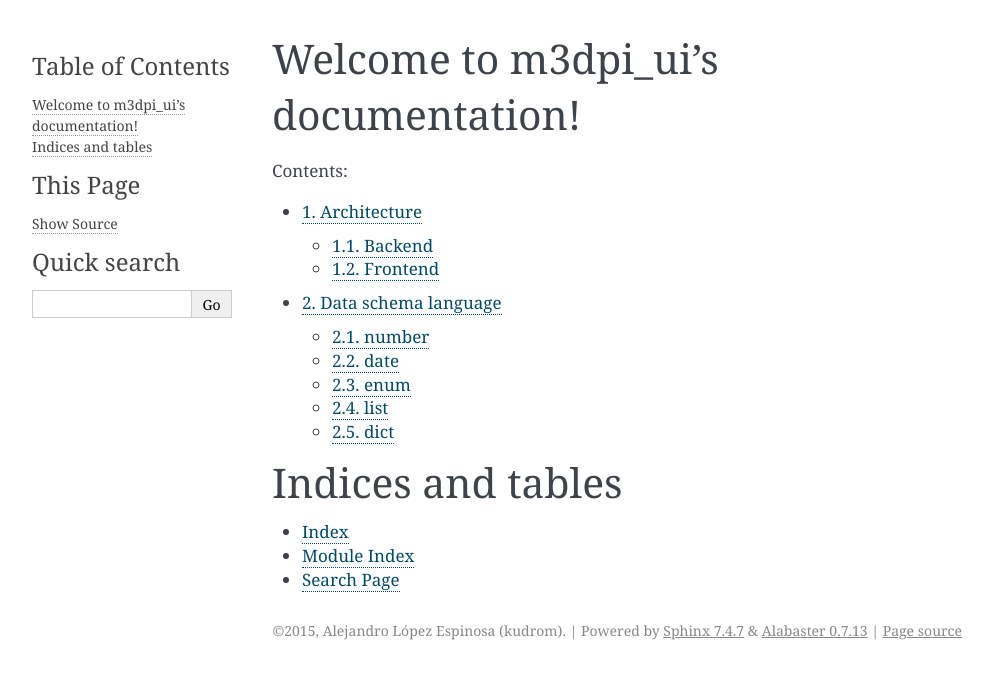
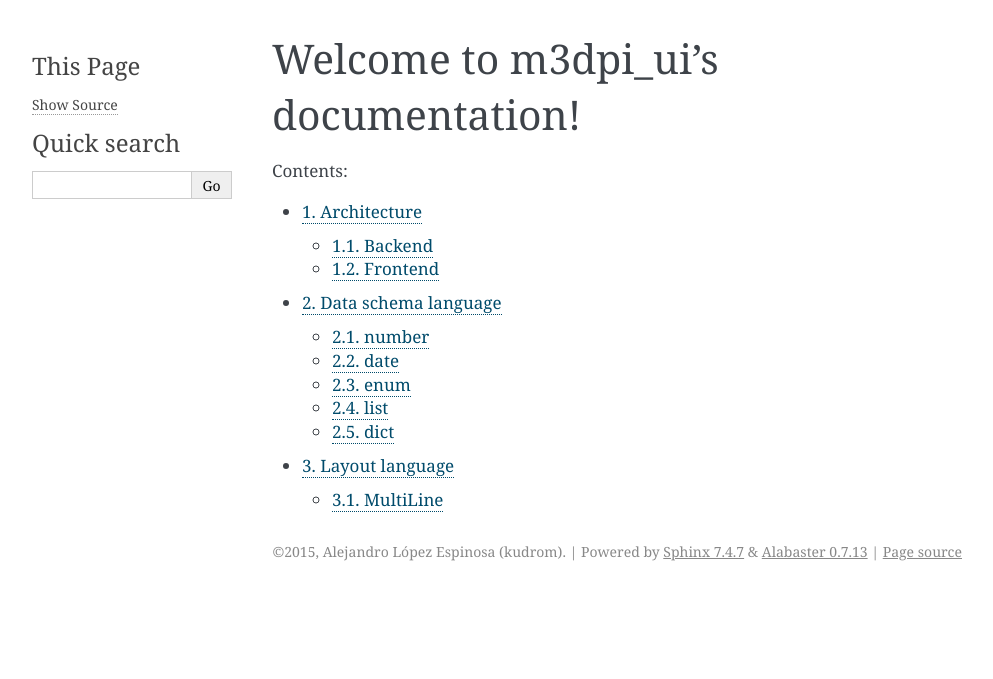
Before and after one commit to kudrom/lupulo, a Sphinx documentation site: the page built from docs/index.rst, in a window 1280 px wide. Shown: the top 679 px of the page, without its empty margins (148-1141 px from the left). Built offline with Sphinx 7.4.7, drawn with Linux system fonts in a browser that asks for light colours.

Commit message:
Skeleton of the layout language docs

```diff
--- a/docs/index.rst
+++ b/docs/index.rst
@@ -15,10 +15,11 @@
    overview.rst
    architecture.rst
    data_schema_language.rst
+   layout_language.rst
 
-Indices and tables
-==================
+.. Indices and tables
+.. ==================
 
-* :ref:`genindex`
-* :ref:`modindex`
-* :ref:`search`
+.. * :ref:`genindex`
+.. * :ref:`modindex`
+.. * :ref:`search`
--- a/docs/layout_language.rst
+++ b/docs/layout_language.rst
@@ -0,0 +1,5 @@
+Layout language
+===============
+
+MultiLine
+---------
```
